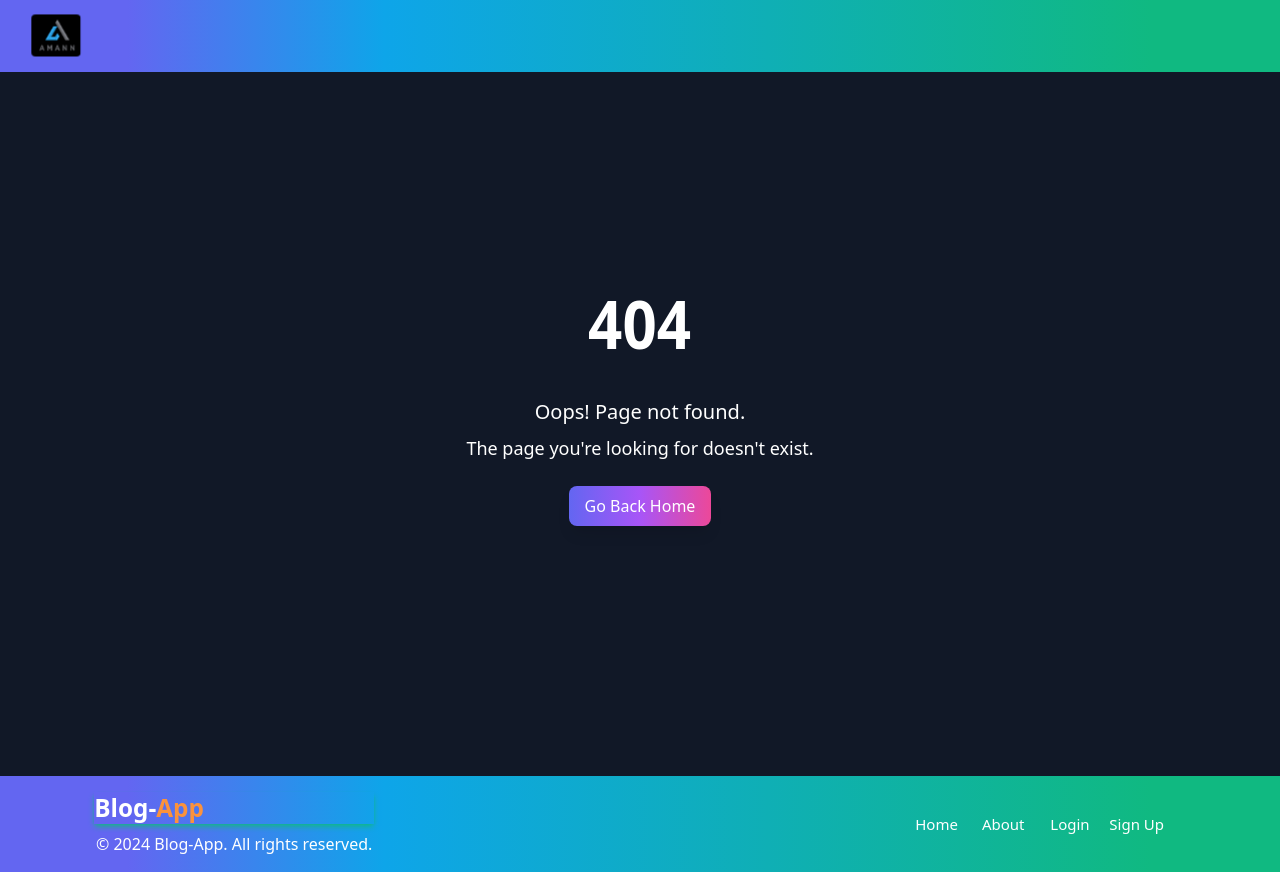
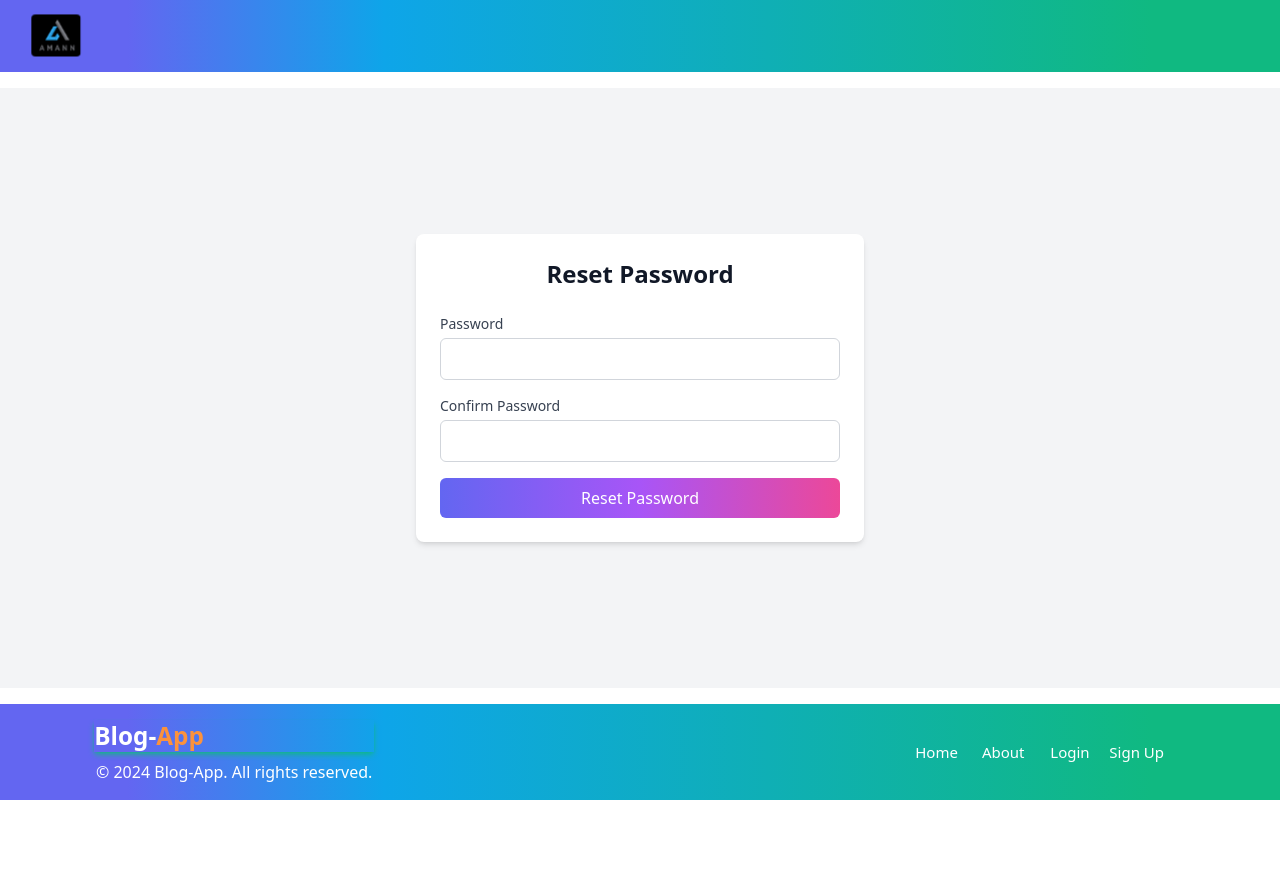
Before and after one commit to Amann-y/Blog-Application-By-SBS, a React (Vite) app in the folder Client/: page /api/v1/user/reset/1/1 in a window 1280 px wide. Before the commit this address had no page. After the commit the page ends 800 px from the top, so only its background shows below. Built offline with nearby package versions, Linux system fonts and the light colour scheme.

Commit message:
Reset and forgot password functionalities added in backend and frontend

```diff
--- a/Client/package.json
+++ b/Client/package.json
@@ -4,7 +4,7 @@
   "version": "0.0.0",
   "type": "module",
   "scripts": {
-    "dev": "vite",
+    "dev": "vite --host",
     "build": "vite build",
     "lint": "eslint . --ext js,jsx --report-unused-disable-directives --max-warnings 0",
     "preview": "vite preview"
--- a/Client/src/App.jsx
+++ b/Client/src/App.jsx
@@ -1,6 +1,7 @@
 import React, { Suspense } from 'react';
 import { Routes, Route } from 'react-router-dom';
 import "./App.css"
+
 
 // Lazy-loaded components
 const Navbar = React.lazy(() => import('./components/navbar/Navbar'));
@@ -16,6 +17,8 @@ const UserInfo = React.lazy(() => import('./pages/UserInfo'));
 const NotFound = React.lazy(() => import('./pages/NotFound'));
 const Footer = React.lazy(() => import('./pages/Footer'));
 const About = React.lazy(() => import('./pages/About'));
+const ForgotPassword = React.lazy(()=>import('./pages/ForgotPassword'))
+const ResetPassword = React.lazy(()=>import('./pages/ResetPassword'))
 
 const App = () => {
   return (
@@ -29,6 +32,8 @@ const App = () => {
           <Route path="/register" element={<Register />} />
           <Route path="/login" element={<Login />} />
           <Route path="/about" element={<About/>}/>
+          <Route path="/forgot-password" element={<ForgotPassword/>}/>
+          <Route path="/api/v1/user/reset/:id/:token" element={<ResetPassword/>}/>
 
           <Route element={<PrivatePages />}>
             <Route path="/single-blog" element={<SingleBlog />} />
--- /dev/null
+++ b/Client/src/pages/ForgotPassword.jsx
@@ -0,0 +1,93 @@
+import React, { useRef, useState } from 'react';
+import axios from 'axios';
+import { toast } from 'react-toastify';
+import { useNavigate, Link } from 'react-router-dom';
+
+const ForgotPassword = () => {
+  const [loading, setLoading] = useState(false);
+  const emailRef = useRef(null);
+  const navigate = useNavigate();
+
+  const validateEmail = (email) => {
+    // Regular expression for validating email format
+    const regex = /^[^\s@]+@[^\s@]+\.[^\s@]+$/;
+    return regex.test(email);
+  };
+
+  const handleSubmit = async (e) => {
+    e.preventDefault();
+    setLoading(true);
+
+    const emailValue = emailRef.current.value;
+
+    if (!emailValue) {
+      toast.error('Please enter your email');
+      setLoading(false);
+      return;
+    }
+
+    if (!validateEmail(emailValue)) {
+      toast.error('Please enter a valid email address');
+      setLoading(false);
+      return;
+    }
+
+    try {
+      const response = await axios.post(
+        'http://localhost:5500/api/v1/user/send-reset-password-email',
+        { email: emailValue }
+      );
+
+      if (response.data.success) {
+        toast.success('Check your email for reset password');
+        navigate('/login'); // Redirect to login after successful request
+      } else {
+        toast.error(response.data.message);
+      }
+    } catch (error) {
+      toast.error(error.response?.data?.message || 'An error occurred');
+    } finally {
+      setLoading(false);
+    }
+  };
+
+  return (
+    <div className="flex justify-center mx-1 md:mx-0 items-center my-4 bg-gray-100 dark:bg-gray-700">
+      <div className="w-full max-w-md p-4 mx-1 md:p-6 bg-white rounded-lg shadow-md">
+        <h2 className="text-2xl font-bold text-center mb-6 dark:text-black">Forgot Password</h2>
+        <form onSubmit={handleSubmit} className="space-y-4">
+          <div>
+            <label htmlFor="email" className="block text-sm font-medium text-gray-700">
+              Email Address
+            </label>
+            <input
+              type="email"
+              id="email"
+              ref={emailRef}
+              className="mt-1 block w-full px-3 py-2 border dark:text-black border-gray-300 rounded-md focus:outline-none focus:ring-blue-500 focus:border-blue-500"
+              required
+            />
+          </div>
+          <div>
+            <button
+              type="submit"
+              className={`w-full px-4 py-2 text-white bg-gradient-to-r from-indigo-500 via-purple-500 to-pink-500 rounded-md hover:text-black focus:outline-none focus:ring-2 focus:ring-blue-500 focus:ring-offset-2 ${
+                loading ? 'opacity-50 cursor-not-allowed' : ''
+              }`}
+              disabled={loading}
+            >
+              {loading ? 'Sending...' : 'Send Reset Link'}
+            </button>
+          </div>
+        </form>
+        <div className="text-center mt-4">
+          <Link to="/login" className="text-blue-600 hover:underline">
+            Back to Login
+          </Link>
+        </div>
+      </div>
+    </div>
+  );
+};
+
+export default ForgotPassword;
--- a/Client/src/pages/Login.jsx
+++ b/Client/src/pages/Login.jsx
@@ -2,7 +2,7 @@ import React, { useRef, useState } from "react";
 import axios from "axios";
 import { toast } from "react-toastify";
 import { storeToken } from "../utils/storeDataInLocalStorage";
-import { Navigate } from "react-router-dom";
+import { Link, Navigate } from "react-router-dom";
 import { useGlobalContext } from "../context/useUserContext";
 import ReCAPTCHA from "react-google-recaptcha";
 
@@ -73,7 +73,7 @@ const Login = () => {
   };
 
   return (
-    <div className="flex justify-center items-center my-2 mx-1">
+    <div className="flex justify-center items-center my-2 mx-2">
       <div className="w-full max-w-md p-4 bg-slate-300 rounded-lg shadow-lg">
         <h2 className="text-xl md:text-2xl font-bold md:mb-6 text-center animate-bounce dark:text-black">
           Login Form
@@ -133,6 +133,14 @@ const Login = () => {
               {loading ? "Logging..." : "Login"}
             </button>
           </div>
+
+          {/* Forgot Password Link */}
+          <div className="text-center mt-4">
+            <Link to="/forgot-password" className="text-blue-600 md:text-xl hover:underline">
+              Forgot Password?
+            </Link>
+          </div>
+
         </form>
       </div>
     </div>
--- a/Client/src/pages/Register.jsx
+++ b/Client/src/pages/Register.jsx
@@ -82,7 +82,7 @@ const Register = () => {
   }
 
   return (
-    <div className="flex justify-center items-center my-2 mx-1">
+    <div className="flex justify-center items-center my-2 mx-2">
       <div className="w-full max-w-md p-4 bg-slate-300 rounded-lg shadow-lg">
         <h2 className="text-xl md:text-2xl font-bold md:mb-6 text-center animate-bounce dark:text-black">
           Register Form
--- /dev/null
+++ b/Client/src/pages/ResetPassword.jsx
@@ -0,0 +1,114 @@
+import React, { useRef, useState } from "react";
+import axios from "axios";
+import { toast } from "react-toastify";
+import { useNavigate, useParams } from "react-router-dom";
+
+const ResetPassword = () => {
+  const { id, token } = useParams();
+  const [loading, setLoading] = useState(false);
+  const passwordRef = useRef(null);
+  const confirmPasswordRef = useRef();
+  const navigate = useNavigate();
+
+  const handleSubmit = async (e) => {
+    e.preventDefault();
+    setLoading(true);
+
+    const passwordValue = passwordRef.current.value;
+    const confirmPasswordValue = confirmPasswordRef.current.value;
+
+    if (!passwordValue || passwordValue === "") {
+      toast.error("Please provide a password");
+      setLoading(false);
+      return;
+    }
+
+    if (!confirmPasswordValue || confirmPasswordValue === "") {
+      toast.error("Please provide a Confirm password");
+      setLoading(false);
+      return;
+    }
+
+    if (passwordValue !== confirmPasswordValue) {
+      toast.error("Password & Confirm password don't match");
+      setLoading(false);
+      return;
+    }
+
+    try {
+      const response = await axios.post(
+        `http://localhost:5500/api/v1/user/reset-password/${id}/${token}`,
+        { password: passwordValue, confirmPassword: confirmPasswordValue }
+      );
+
+      if (response.data.success) {
+        toast.success("Password has been reset successfully");
+        navigate("/login");
+      } else {
+        toast.error(response.data.message);
+      }
+    } catch (error) {
+      console.error(error);
+      toast.error(error.response?.data?.message || "An error occurred");
+    } finally {
+      setLoading(false);
+    }
+  };
+
+  return (
+    <div className="flex justify-center mx-1 md:mx-0 items-center my-4 bg-gray-100 dark:bg-gray-700">
+      <div className="w-full max-w-md p-4 mx-1 md:p-6 bg-white rounded-lg shadow-md">
+        <h2 className="text-2xl font-bold text-center mb-6 dark:text-black">
+          Reset Password
+        </h2>
+        <form onSubmit={handleSubmit} className="space-y-4">
+          <div>
+            <label
+              htmlFor="password"
+              className="block text-sm font-medium text-gray-700"
+            >
+              Password
+            </label>
+            <input
+              type="password" // Change type to password
+              id="password"
+              ref={passwordRef}
+              className="mt-1 block w-full px-3 py-2 border dark:text-black border-gray-300 rounded-md focus:outline-none focus:ring-blue-500 focus:border-blue-500"
+              required
+            />
+          </div>
+
+          <div>
+            <label
+              htmlFor="confirm-password"
+              className="block text-sm font-medium text-gray-700"
+            >
+              Confirm Password
+            </label>
+            <input
+              type="password" // Change type to password
+              id="confirm-password"
+              ref={confirmPasswordRef}
+              className="mt-1 block w-full px-3 py-2 border dark:text-black border-gray-300 rounded-md focus:outline-none focus:ring-blue-500 focus:border-blue-500"
+              required
+            />
+          </div>
+
+          <div>
+            <button
+              type="submit"
+              className={`w-full px-4 py-2 text-white bg-gradient-to-r from-indigo-500 via-purple-500 to-pink-500 rounded-md hover:text-black focus:outline-none focus:ring-2 focus:ring-blue-500 focus:ring-offset-2 ${
+                loading ? "opacity-50 cursor-not-allowed" : ""
+              }`}
+              disabled={loading}
+            >
+              {loading ? "Sending..." : "Reset Password"}
+            </button>
+          </div>
+        </form>
+      </div>
+    </div>
+  );
+};
+
+export default ResetPassword;
--- a/Client/src/pages/SingleBlog.jsx
+++ b/Client/src/pages/SingleBlog.jsx
@@ -40,7 +40,7 @@ const SingleBlog = () => {
         setComments(response?.data?.comments);
       }
     } catch (error) {
-      console.log(error.response.data.message);
+      toast.error(error.response.data.message);
     }
   };
 
--- a/Client/src/pages/UpdateBlog.jsx
+++ b/Client/src/pages/UpdateBlog.jsx
@@ -64,7 +64,7 @@ const UpdateBlog = () => {
   };
 
   return (
-    <div className="flex justify-center items-center my-2 mx-1">
+    <div className="flex justify-center items-center my-2 mx-2">
       <div className="w-full max-w-xl p-4 bg-slate-300 rounded-lg mb-2 shadow-lg">
         <h2 className="text-xl md:text-2xl font-bold md:mb-6 text-center animate-bounce dark:text-black">
           {location?.pathname === "/update-blog" ? "Update A Blog" : ""}
```
Also changed, not shown: 1 other file (tests, documents, lock files or other folders).
